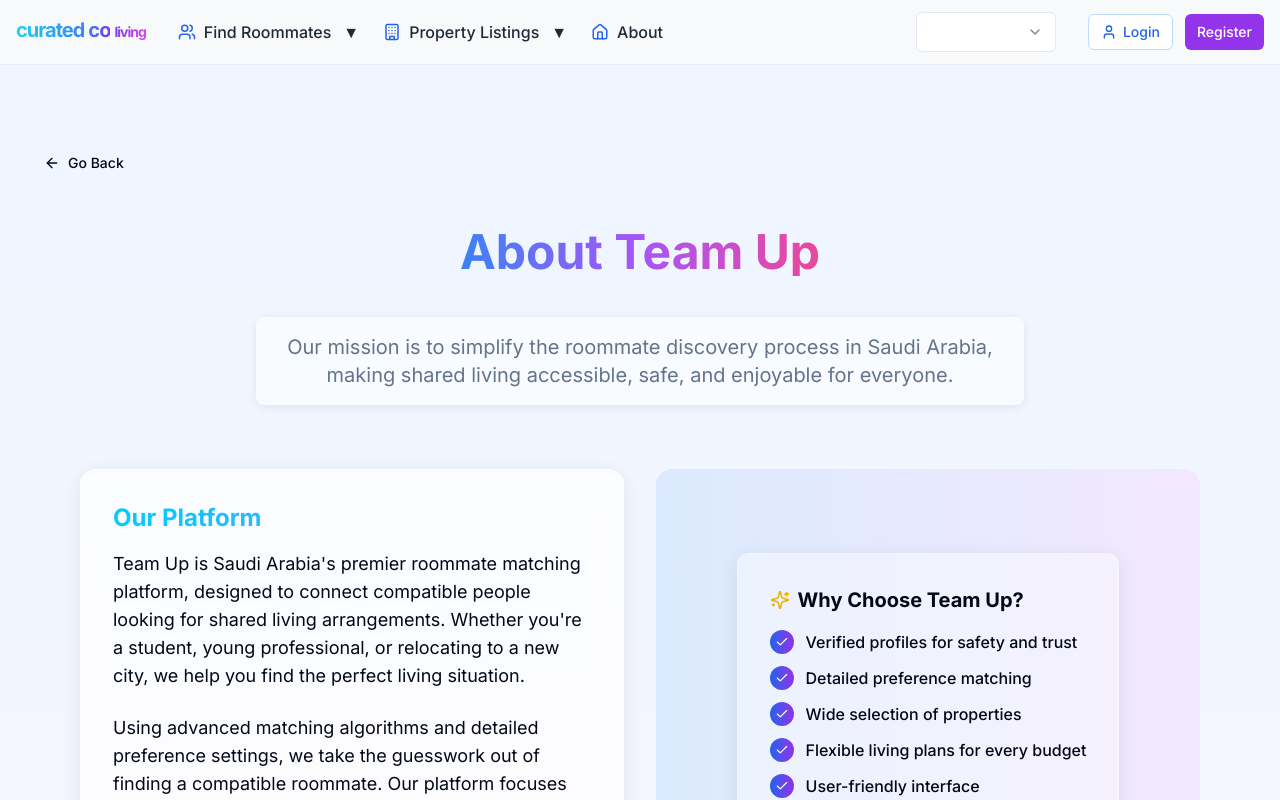
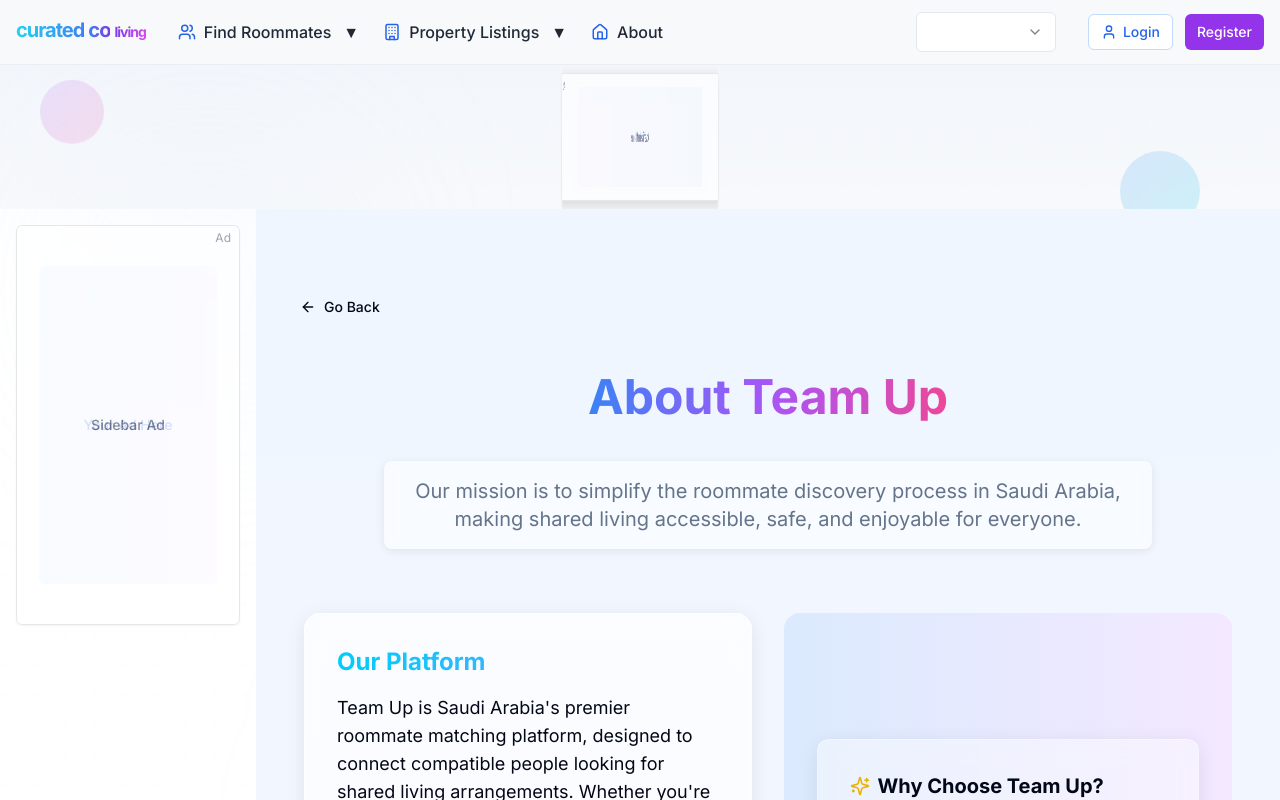
Before and after one commit to skh43/team-up-harmony, a React (Vite) app: page /about in a window 1280 px wide. Shown: the top 800 px of the page. Built offline with nearby package versions, Linux system fonts and the light colour scheme.

Commit message:
Add advertisement functionality
Implements advertisement functionality across the website.

```diff
--- /dev/null
+++ b/src/components/AdComponent.tsx
@@ -0,0 +1,86 @@
+
+import React, { useState, useEffect } from 'react';
+import { Skeleton } from "@/components/ui/skeleton";
+import { cn } from '@/lib/utils';
+
+interface AdComponentProps {
+  type: 'banner' | 'sidebar' | 'inline' | 'footer';
+  className?: string;
+  isSpinning?: boolean;
+}
+
+/**
+ * AdComponent - A reusable component for displaying advertisements
+ *
+ * @param type - The type of ad to display (banner, sidebar, inline, footer)
+ * @param className - Additional CSS classes
+ * @param isSpinning - Whether to apply a spinning animation effect
+ */
+const AdComponent = ({ type, className, isSpinning = false }: AdComponentProps) => {
+  const [isLoading, setIsLoading] = useState(true);
+
+  // Simulate ad loading
+  useEffect(() => {
+    const timer = setTimeout(() => {
+      setIsLoading(false);
+    }, 1500);
+
+    return () => clearTimeout(timer);
+  }, []);
+
+  // Configure ad dimensions based on type
+  const adConfig = {
+    banner: {
+      width: 'w-full',
+      height: 'h-24 md:h-32',
+      text: 'Advertisement Banner'
+    },
+    sidebar: {
+      width: 'w-full',
+      height: 'h-[400px]',
+      text: 'Sidebar Ad'
+    },
+    inline: {
+      width: 'w-full',
+      height: 'h-20 md:h-24',
+      text: 'Inline Advertisement'
+    },
+    footer: {
+      width: 'w-full',
+      height: 'h-16 md:h-20',
+      text: 'Footer Ad'
+    }
+  };
+
+  const config = adConfig[type];
+
+  return (
+    <div
+      className={cn(
+        'relative overflow-hidden rounded-md border border-gray-200 shadow-sm bg-white/60 backdrop-blur-sm',
+        config.width,
+        config.height,
+        isSpinning && 'ad-spinning',
+        className
+      )}
+    >
+      {isLoading ? (
+        <Skeleton className="w-full h-full" />
+      ) : (
+        <div className="flex items-center justify-center w-full h-full relative">
+          <div className="absolute top-1 right-2 text-xs text-gray-400">Ad</div>
+          <div className="text-gray-500 text-sm font-medium">{config.text}</div>
+
+          {/* This is where actual ad content would be rendered */}
+          <div className="absolute inset-0 flex items-center justify-center opacity-20">
+            <div className="p-4 bg-gradient-to-r from-blue-100 to-purple-100 rounded-md w-[80%] h-[80%] flex items-center justify-center">
+              <span className="text-sm text-blue-600 font-medium">Your Ad Here</span>
+            </div>
+          </div>
+        </div>
+      )}
+    </div>
+  );
+};
+
+export default AdComponent;
--- /dev/null
+++ b/src/components/AdStyles.css
@@ -0,0 +1,25 @@
+
+@keyframes adSpin {
+  0% {
+    transform: rotateY(0deg);
+    box-shadow: 0 5px 15px rgba(0,0,0,0.05);
+  }
+  50% {
+    transform: rotateY(180deg);
+    box-shadow: 0 5px 15px rgba(0,0,0,0.2);
+  }
+  100% {
+    transform: rotateY(360deg);
+    box-shadow: 0 5px 15px rgba(0,0,0,0.05);
+  }
+}
+
+.ad-spinning {
+  animation: adSpin 8s infinite linear;
+  transform-style: preserve-3d;
+  perspective: 1000px;
+}
+
+.ad-spinning > div {
+  backface-visibility: visible;
+}
--- a/src/layouts/MainLayout.tsx
+++ b/src/layouts/MainLayout.tsx
@@ -4,6 +4,8 @@ import { Outlet, useLocation } from 'react-router-dom';
 import Navbar from '@/components/Navbar';
 import BackButton from '@/components/BackButton';
 import { cn } from '@/lib/utils';
+import AdComponent from '@/components/AdComponent';
+import '@/components/AdStyles.css';
 
 interface MainLayoutProps {
   children?: React.ReactNode;
@@ -46,18 +48,43 @@ const MainLayout = ({
       <div className="absolute top-1/3 right-1/3 w-80 h-80 rounded-full bg-pink-100/20 blur-[150px] pointer-events-none"></div>
 
       {!hideNavbar && <Navbar />}
+
+      {/* Top banner ad - visible on all pages */}
+      <div className="w-full px-4 py-2 bg-gray-50">
+        <AdComponent type="banner" isSpinning={true} />
+      </div>
+
+      <div className="flex flex-1 w-full mx-auto relative z-10">
+        {/* Sidebar ad - only on desktop */}
+        <div className="hidden lg:block w-64 p-4 sticky top-20 h-screen">
+          <AdComponent type="sidebar" className="sticky top-20" />
+        </div>
+
         <main className={cn(
-        "flex-1 w-full mx-auto p-4 sm:p-6 md:p-8 animate-fade-in relative z-10",
+          "flex-1 p-4 sm:p-6 md:p-8 animate-fade-in relative",
           className
         )}>
-        {/* Back button - only show on non-index pages, positioned below the animated circle */}
+          {/* Back button - only show on non-index pages */}
           {!isIndexPage && (
             <div className="mb-6 mt-12">
               <BackButton className="hover:bg-gray-100/80 backdrop-blur-sm" />
             </div>
           )}
+
+          {/* Main content */}
           {content}
+
+          {/* Inline ad in the content */}
+          <div className="my-8">
+            <AdComponent type="inline" />
+          </div>
         </main>
+      </div>
+
+      {/* Footer ad space */}
+      <div className="w-full px-4 py-2 bg-gray-50">
+        <AdComponent type="footer" />
+      </div>
     </div>
   );
 };
--- a/src/pages/RoommateJourney.tsx
+++ b/src/pages/RoommateJourney.tsx
@@ -6,6 +6,7 @@ import { Button } from "@/components/ui/button";
 import { useAuth } from '@/hooks/useAuth';
 import { Badge } from "@/components/ui/badge";
 import { motion } from 'framer-motion';
+import AdComponent from '@/components/AdComponent';
 import {
   Compass,
   UserCog,
@@ -129,6 +130,11 @@ const RoommateJourney = () => {
           </p>
         </motion.div>
 
+        {/* Spinning Ad before the steps */}
+        <div className="max-w-lg mx-auto mb-10">
+          <AdComponent type="inline" isSpinning={true} />
+        </div>
+
         <motion.div
           variants={containerVariants}
           initial="hidden"
@@ -178,6 +184,11 @@ const RoommateJourney = () => {
           ))}
         </motion.div>
 
+        {/* Middle ad - regular inline ad */}
+        <div className="max-w-xl mx-auto mb-10">
+          <AdComponent type="inline" />
+        </div>
+
         <motion.div
           className="text-center"
           initial={{ opacity: 0, y: 20 }}
```
Lines whose indentation alone changed are shown as unchanged.
